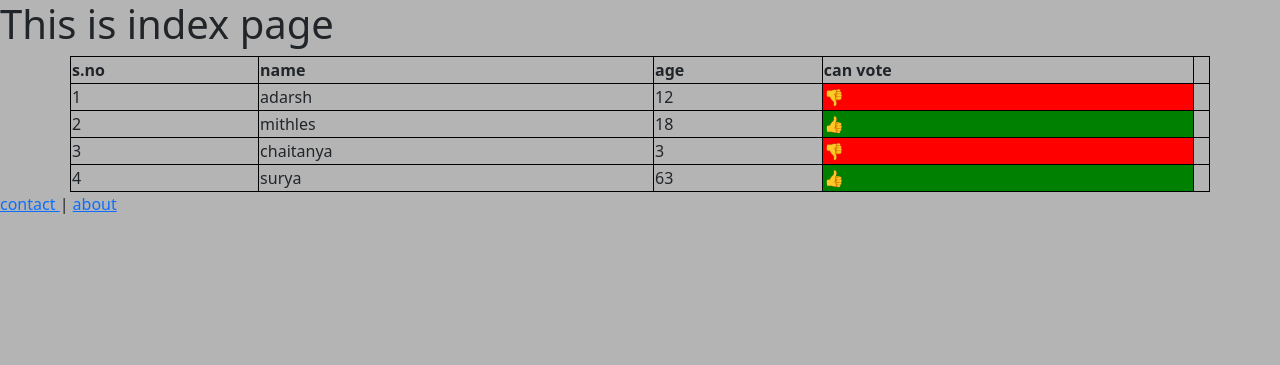
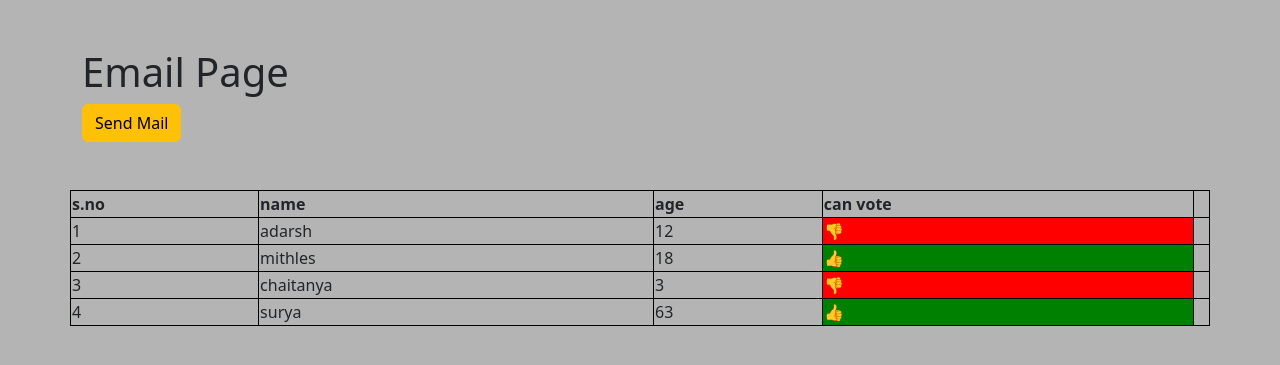
Before and after one commit to adarshkumarSS/Django-Projects, a Django app: page / in a window 1280 px wide. Shown: the top 365 px of the page. Run offline with Django 5.2, Linux system fonts and the light colour scheme.

Commit message:
upto email

```diff
--- a/core/urls.py
+++ b/core/urls.py
@@ -14,7 +14,6 @@ Including another URLconf
     1. Import the include() function: from django.urls import include, path
     2. Add a URL to urlpatterns:  path('blog/', include('blog.urls'))
 """
-from django.contrib.staticfiles.urls import staticfiles_urlpatterns
 from django.contrib import admin
 from django.urls import path
 from home.views import *
@@ -24,6 +23,7 @@ from django.conf import settings
 from django.contrib.staticfiles.urls import staticfiles_urlpatterns
 urlpatterns = [
     path('', home , name="home"),
+    path('',send_email,name = "send_email"),
     path('receipe/', receipe , name="receipe"),
     path('contact/', contact , name="contact"),
     path('about/', about , name="about"),
--- a/home/templates/home/index.html
+++ b/home/templates/home/index.html
@@ -1,9 +1,15 @@
 {% extends "base.html" %}
 {% block start %}
 
-    <h1>This is index page </h1>
+<div class="container mt-5">
+  <h1>Email Page</h1>
+  <a href="{% url 'send_email' %}" class="btn btn-warning">Send Mail</a>
+</div>
 
-    <table class="container">
+
+
+
+    <table class="container mt-5">
         <tr>
           <th>s.no</th>
           <th>name</th>
@@ -28,13 +34,7 @@
         </tr>
         {% endfor %}
       </table>
-      <a href="/contact/">
-        contact
-       </a>
-       |
-       <a href="/about/">
-        about
-       </a>
+
 
       <p>
       </p>
--- a/home/views.py
+++ b/home/views.py
@@ -1,5 +1,20 @@
-from django.shortcuts import render
+from django.shortcuts import render,redirect
 from django.http import HttpResponse
+from .utils import send_email_to_client
+from vege.seed import *
+
+
+
+def send_email(request):
+    send_email_to_client()
+    return redirect('/')
+
+
+
+
+
+
+
 
 def home(request):
     peoples=[
@@ -8,9 +23,7 @@ def home(request):
         {'name':'chaitanya','age':3},
         {'name':'surya','age':63}
     ]
-    for people in peoples:
-        if people['age'] :
-            print("yes")
+
     vegetables={'pumpkin','tomato','potato'}
     return render(request,"home\index.html", context={'page':'Django Server','peoples':peoples,'veetables':vegetables})
 def about(request):
--- a/vege/views.py
+++ b/vege/views.py
@@ -27,6 +27,7 @@ def receipe(request):  # sourcery skip: extract-method
 
         )
         return redirect('/receipe/')
+
     queryset=receipes.objects.all()
 
     if request.GET.get('search'):
@@ -112,8 +113,6 @@ def register(request):
         elif not password:
             messages.error(request, "Password required")
             return redirect('/register/')
-
-
 
         user=User.objects.filter(username = username)
         if user.exists():
```
Also changed, not shown: core/settings.py (+9 -0 lines), home/utils.py (+10 -4 lines), vege/models.py (+13 -0 lines), db.sqlite3, public/static/receipe/2630776-asian-lettuce-wraps-Chefd-1x1-1-b10d1fecc65748a4b4c60113da62a863_zG3b5Aw.webp (added), vege/migrations/0026_receipes_is_deleted.py (added), vege/migrations/0027_student_is_deleted.py (added).
